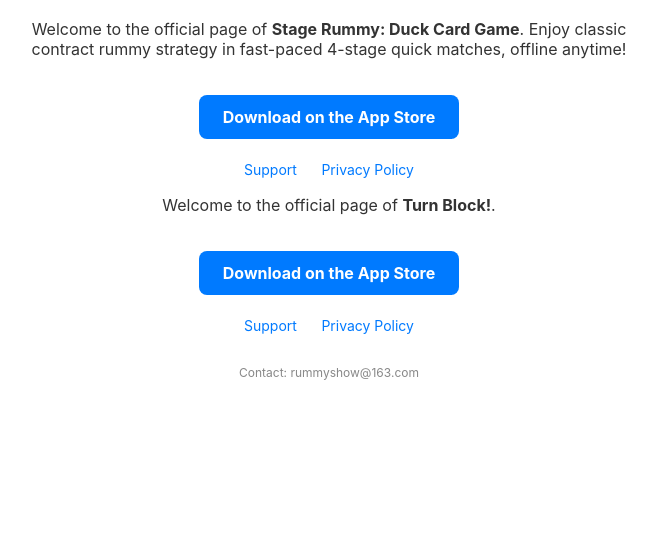
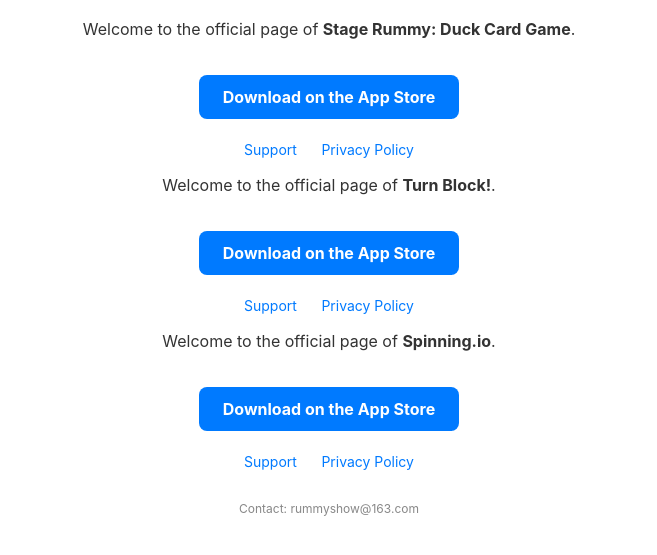
Before and after one commit to lerryma123/lerryma123.github.io, a plain HTML site: page index.html in a window 1280 px wide. Shown: the part 103-658 px from the top of the page, without its empty margins (311-968 px from the left). Drawn offline with Linux system fonts and the light colour scheme.

Commit message:
Update index.html

```diff
--- a/index.html
+++ b/index.html
@@ -13,7 +13,7 @@ h1 { color: #111; }
 </head>
 <body>
 <h1>Welcome to My Game Studio</h1>
-<p>Welcome to the official page of <strong>Stage Rummy: Duck Card Game</strong>. Enjoy classic contract rummy strategy in fast-paced 4-stage quick matches, offline anytime!</p>
+<p>Welcome to the official page of <strong>Stage Rummy: Duck Card Game</strong>. </p>
 <a class="btn" href="https://apps.apple.com/us/app/stage-rummy-duck-card-game/id6717609573">Download on the App Store</a>
 <div class="links">
 <a href="https://lerryma123.github.io/stagerummy/support.html">Support</a>
@@ -27,6 +27,13 @@ h1 { color: #111; }
 <a href="https://lerryma123.github.io/turn-block-privacy/">Privacy Policy</a>
 </div>
 
+<p>Welcome to the official page of <strong>Spinning.io</strong>.</p>
+<a class="btn" href="https://apps.apple.com/us/app/spinning-io-galaxy-gatling/id1522816116">Download on the App Store</a>
+<div class="links">
+<a href="https://lerryma123.github.io/spinning/support.html">Support</a>
+<a href="https://lerryma123.github.io/spinning/privacy.html">Privacy Policy</a>
+</div>
+
 <p style="font-size: 12px; color: #888; margin-top: 30px;">Contact: rummyshow@163.com</p>
 </body>
 </html>
```
